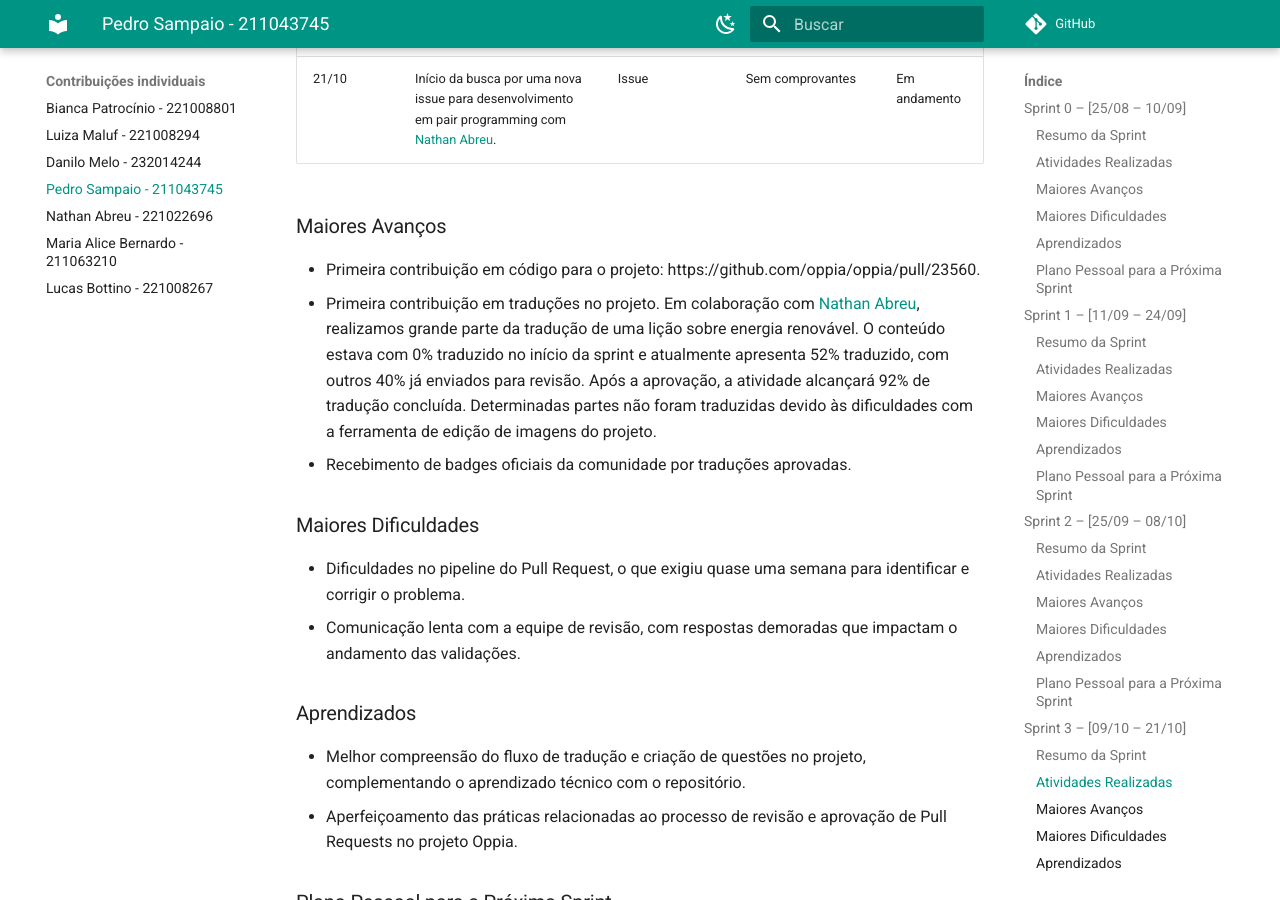
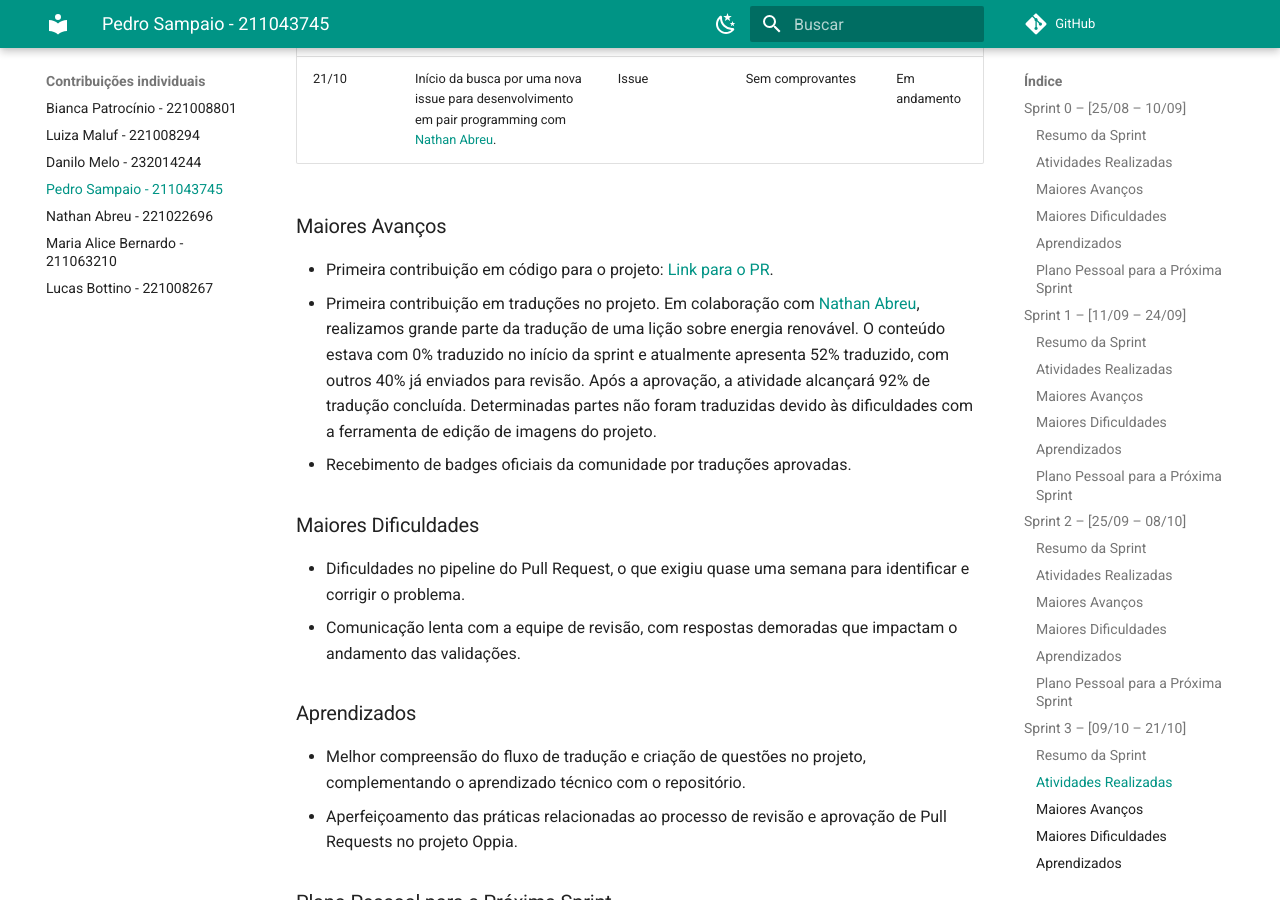
Before and after one commit to LuizaMaluf/GCES-OPPIA-relatorios, an MkDocs documentation site: the page built from docs/contribuicoes_individuais/PedroSampaio-211043745/diario_de_bordo.md, in a window 1280 px wide and 900 px high, scrolled down 5834 px. Built offline with MkDocs 1.6.1 and Material for MkDocs 9.7.7, drawn with Linux system fonts in a browser that asks for light colours; comment, search, counter and statistics services are not loaded.

Commit message:
fix: correcao

```diff
--- a/docs/contribuicoes_individuais/PedroSampaio-211043745/diario_de_bordo.md
+++ b/docs/contribuicoes_individuais/PedroSampaio-211043745/diario_de_bordo.md
@@ -142,7 +142,7 @@ Esta sprint foi marcada pela consolidação das primeiras contribuições direta
 
 ### Maiores Avanços
 
-- Primeira contribuição em código para o projeto: https://github.com/oppia/oppia/pull/23560.
+- Primeira contribuição em código para o projeto: [Link para o PR](https://github.com/oppia/oppia/pull/23560).
 - Primeira contribuição em traduções no projeto. Em colaboração com [Nathan Abreu](https://github.com/nateejpg), realizamos grande parte da tradução de uma lição sobre energia renovável. O conteúdo estava com 0% traduzido no início da sprint e atualmente apresenta 52% traduzido, com outros 40% já enviados para revisão. Após a aprovação, a atividade alcançará 92% de tradução concluída. Determinadas partes não foram traduzidas devido às dificuldades com a ferramenta de edição de imagens do projeto.
 - Recebimento de badges oficiais da comunidade por traduções aprovadas.
 
```
